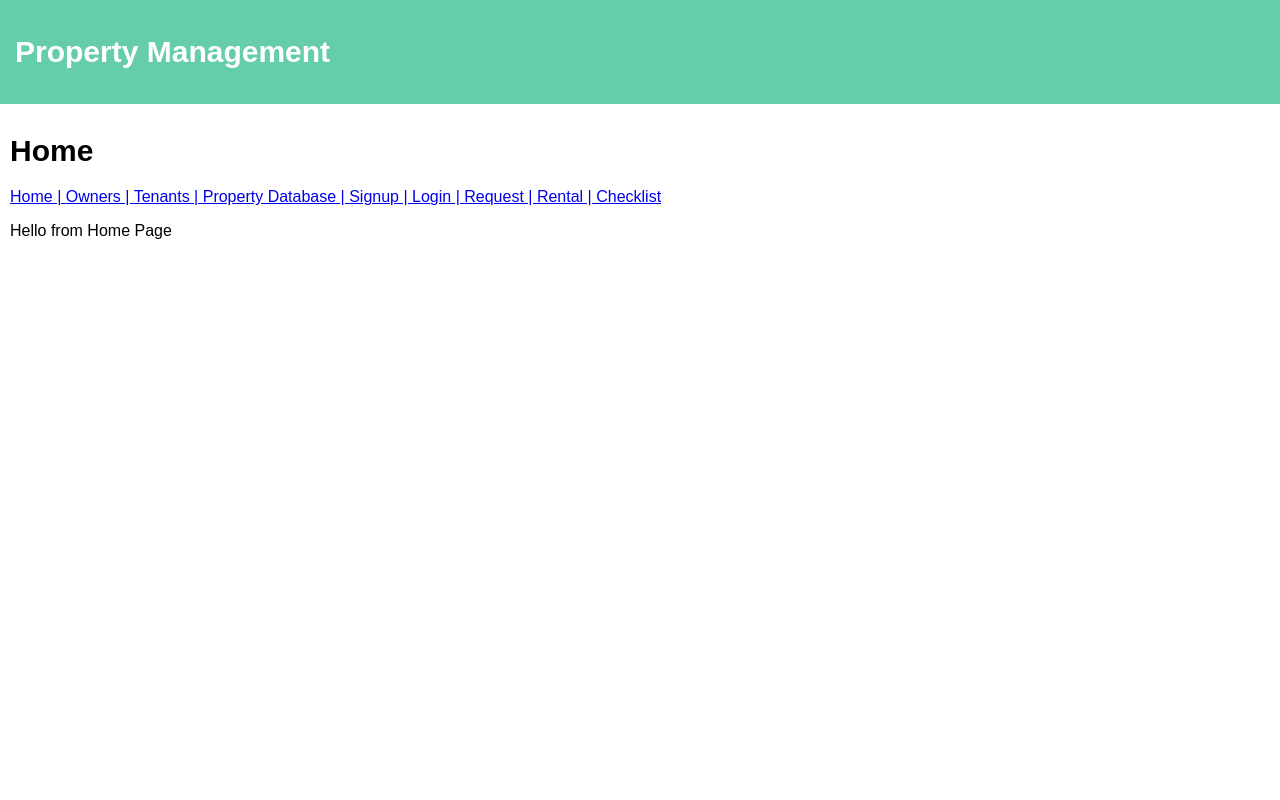
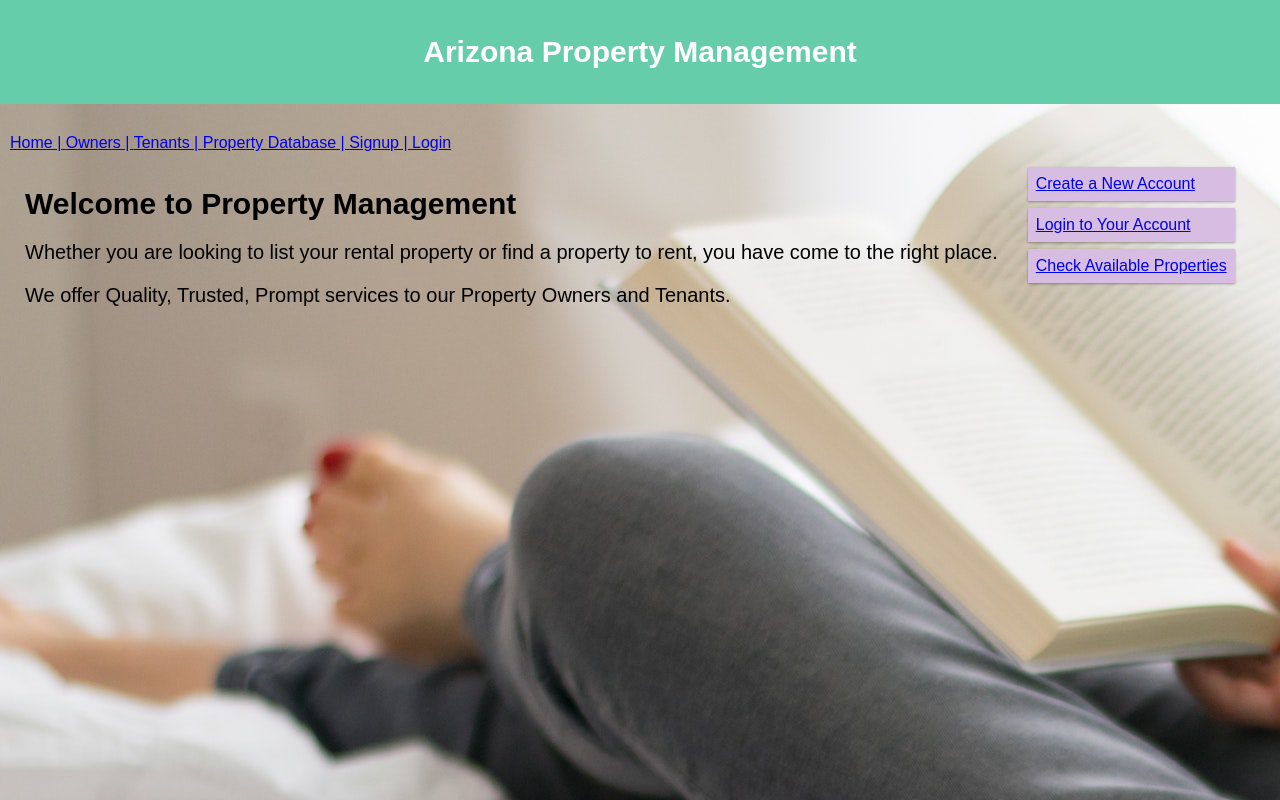
Before and after one commit to 6-11-b/group-project, a React (Create React App) app in the folder client/: page / in a window 1280 px wide. Built offline with nearby package versions, Linux system fonts and the light colour scheme.

Commit message:
added background image, formatted screens and forms

```diff
--- a/client/public/index.html
+++ b/client/public/index.html
@@ -22,10 +22,11 @@
     -->
     <title>React App</title>
   </head>
-  <body>
+  <body background='photo2.jpeg'>
     <div class="header">
-    <h1>Property Management</h1>
+    <h1>Arizona Property Management</h1>
     </div>
+
 
     <div id="root"></div>
     <scritp src="bundle.js"></scritp>
--- a/client/src/App.css
+++ b/client/src/App.css
@@ -1,6 +1,7 @@
 
 .header {
   background-color:	#66CDAA;
+  text-align: center;
   color: #ffffff;
   padding: 15px;
 }
@@ -11,7 +12,9 @@ h1 {
 
 
 body {
-  background-color: white
+  background-image: url ("photo2.jpeg");
+  background-repeat: no-repeat;
+  background-attachment: fixed;
 }
 
 
@@ -32,7 +35,7 @@ h2 {
 .menu li {
   padding: 8px;
   margin-bottom: 7px;
-  background-color:#994680;
+  background-color:#D7BDE2;
   color: #ffffff;
   box-shadow: 0 1px 3px rgba(0,0,0,0.12), 0 1px 2px rgba(0,0,0,0.24);
 }
--- a/client/src/components/Navbar.js
+++ b/client/src/components/Navbar.js
@@ -11,10 +11,8 @@ const Navbar = ({ title }) => (
         <a href="/tenants">Tenants | </a>
         <a href="/propertydatabase">Property Database | </a>
         <a href="/signup">Signup | </a>
-        <a href="/login">Login | </a>
-        <a href="/request">Request | </a>
-        <a href="/rental">Rental | </a>
-        <a href="/checklist">Checklist</a>
+        <a href="/login">Login </a>
+
     </div>
 )
 
--- a/client/src/screens/Checklist.js
+++ b/client/src/screens/Checklist.js
@@ -26,10 +26,10 @@ class Checklist extends React.Component {
     render() {
     return (
         <div>
-            <Navbar title="Checklist" />
+            <Navbar title/>
             <h1>{this.state.response.message}</h1>
             <h1>Move-In and Move-Out Walkthrough Checklist</h1>
-            <h2>Please complete the checklist during your walkthrough. Select if you are moving in or moving out of a rental property. </h2>
+            <p style={{fontSize: 20, fontWeight: "bold"}}>Please complete the checklist during your walkthrough. Select if you are moving in or moving out of a rental property. </p>
             <form id="checklist" action="/api/checklist" method="POST">
                 <input type="radio" name="move" value="movein" />Move-In
                 <input type="radio" name="move" value="moveout" />Move-Out
@@ -47,7 +47,7 @@ class Checklist extends React.Component {
                 <label for='date'>Current Date </label>
                 <input type="date" name="date" id="date" placeholder="Date"/>
                 <br />
-                <h2>Rental Property Conditions:</h2>
+                <p style={{fontSize: 20, fontWeight: "bold"}}>Rental Property Conditions:</p>
                 <label for='date'>Date of Move-In Walkthrough </label>
                 <input type="date" name="date" id="date" placeholder="Date"/>
                 <br />
--- a/client/src/screens/Home.js
+++ b/client/src/screens/Home.js
@@ -3,8 +3,27 @@ import Navbar from '../components/Navbar';
 
 const Home = () =>
     <div>
-        <Navbar title="Home" />
-        <p>Hello from Home Page</p>
+    <div>
+        <Navbar title />
     </div>
 
+    <div class="col-9">
+        <h1 class="welcome-h1">Welcome to Property Management</h1>
+        <p style={{fontSize: 20}}>Whether you are looking to list your rental property or find a property to rent, you have come to the right place.</p>
+
+        <p style={{fontSize: 20}}> We offer Quality, Trusted, Prompt services to our Property Owners and Tenants. </p>
+
+
+    </div>
+
+    <div class="col-3 menu">
+    <ul>
+        <li><a href= './Signup'>Create a New Account</a></li>
+        <li><a href='./Login'>Login to Your Account</a></li>
+        <li><a href='./Propertydatabase'>Check Available Properties</a></li>
+    </ul>
+
+            </div>
+        </div>
+
 export default Home;
--- a/client/src/screens/Login.js
+++ b/client/src/screens/Login.js
@@ -6,8 +6,11 @@ class Login extends React.Component {
     render() {
     return (
         <div>
-            <Navbar title="Login" />
-            <h1>Please select if you are a Property Owner or Tenant and login to your account</h1>
+            <div>
+            <Navbar title/>
+            </div>
+            <h1>Login</h1>
+            <p style={{fontSize: 20}}>Please select if you are a Property Owner or Tenant and login to your account</p>
             <form id="login" action="/api/login" method="POST">
                 <input type="radio" name="user" value="tenant" />Tenant
                 <input type="radio" name="user" value="owner" />Owner
--- a/client/src/screens/Owners.js
+++ b/client/src/screens/Owners.js
@@ -15,16 +15,16 @@ const Owners = () =>
 
   <div class="col-9">
     <h1 class="welcome-h1">Welcome Property Owners</h1>
-    <p class="para1">Please click on the links to review new tenant application request, review current tenant maintenance request
-    check on the status of your property rentals, or see other forms/requests</p>
+    <p style={{fontSize: 20}}>Please click on the links to review new tenant application requests, review current tenant maintenance requests, or
+    check on the status of your property rentals</p>
   </div>
 
   <div class="col-3 menu">
     <ul>
-      <li>Review New Tenant Application Requests</li>
-      <li>Tenant Maintenance Requests</li>
-      <li><a href='./Propertydatabase'>Check on My Properties</a></li>
-      <li>Other Forms/Request</li>
+    <li><a href='./Rental'>Rental Applications</a></li>
+    <li><a href='./Request'>Maintenance Requests</a></li>
+    <li><a href='./Checklist'>Property Checklsit</a></li>
+    <li>My Properties</li>
     </ul>
   </div>
 
--- a/client/src/screens/Propertydatabase.js
+++ b/client/src/screens/Propertydatabase.js
@@ -3,8 +3,11 @@ import Navbar from '../components/Navbar';
 
 const Propertydatabase = () =>
     <div>
-        <Navbar title="Property Database" />
-        <p>The html goes here</p>
+        <div>
+        <Navbar title/>
+        </div>
+        <h1>Property Database</h1>
+        <p style={{fontSize: 20}}>Click on our Property Database to view rental property listings</p>
     </div>
 
 export default Propertydatabase;
--- a/client/src/screens/Request.js
+++ b/client/src/screens/Request.js
@@ -46,7 +46,7 @@ class Request extends React.Component {
                 <label for='date'>Enter the date of request: </label>
                 <input type="date" name="date" id="date" placeholder="Date"/>
                 <br />
-                <h2>Please list the problem or repair needed for your rental property</h2>
+                <p style={{fontSize: 20, fontWeight: "bold"}}>Please list the problem or repair needed for your rental property</p>
                 <label for='maintenancerequest'>Maintenance Request </label>
                 <input type="text" name="maintenancerequest" id="maintenance" placeholder="Maintenance Requested"/>
 
--- a/client/src/screens/Signup.js
+++ b/client/src/screens/Signup.js
@@ -24,9 +24,12 @@ class Signup extends React.Component {
     render () {
     return (
     <div>
-        <Navbar title="Signup" />
+        <div>
+        <Navbar title/>
+        </div>
         <h1>{this.state.response.message}</h1>
-        <h2>Please select if you are a property owner or tenant and create your account.</h2>
+        <h1>Sign Up</h1>
+        <p style={{fontSize: 20}}>Please select if you are a property owner or tenant to create your account.</p>
         <form id="signup" action="/api/signup" method="POST">
             <input type="radio" name="user" value="tenant" />Tenant
             <input type="radio" name="user" value="owner" />Owner
@@ -35,7 +38,7 @@ class Signup extends React.Component {
             <input type="text" name="lastName" id="last" placeholder="Last Name"/><br></br>
             <input name="email" placeholder="Email" />
             <input name="password" placeholder="Enter Password" />
-            <button type="submit">Submit</button>
+            <button style={{backgroundColor: 'ligthgray'}} type="submit">Submit</button>
         </form>
     </div>
     )
--- a/client/src/screens/Tenants.js
+++ b/client/src/screens/Tenants.js
@@ -12,16 +12,15 @@ const Tenants = () =>
 
 <div class="col-9">
   <h1 class="welcome-h1">Welcome Tenants</h1>
-  <p class="para1">Please click on the links to submit a rental application, send a maintenance request, view property rentals, or see other forms/requests</p>
+  <p style={{fontSize: 20}}>Please click on the links to submit a rental application, send a maintenance request, view property rentals, or see other forms/requests</p>
 </div>
 
 <div class="col-3 menu">
   <ul>
-    <li><a href='./Rental'>Submit a Rental Application</a></li>
+    <li><a href= './Rental'>Submit a Rental Application</a></li>
     <li><a href='./Request'>Submit a Maintenance Requests</a></li>
     <li><a href='./Checklist'>Submit a Property Checklsit</a></li>
-    <li>Check on Available Properties</li>
-    <li>Other Forms/Request</li>
+    <li><a href='./Propertydatabase'>Check Available Properties</a></li>
   </ul>
 </div>
 
```
Also changed, not shown: client/src/screens/Rental.js (+21 -21 lines), client/public/photo2.jpeg (added).
